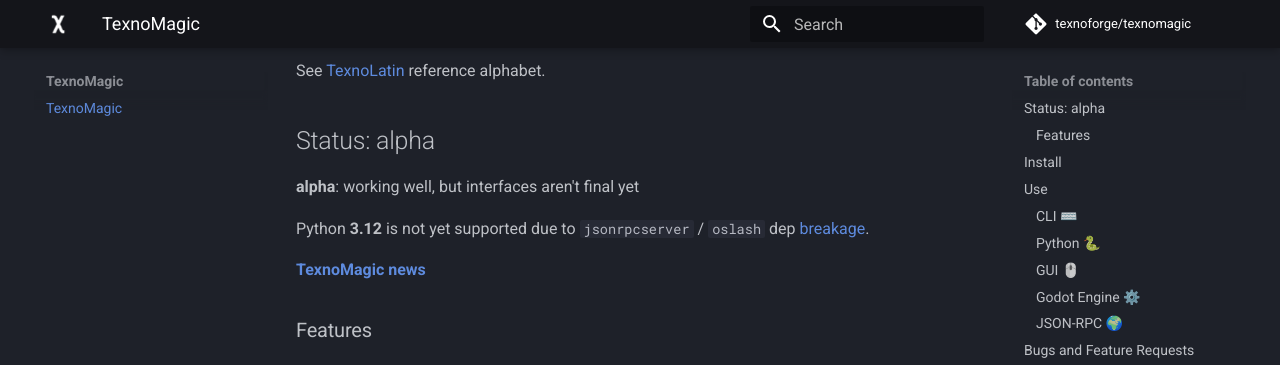
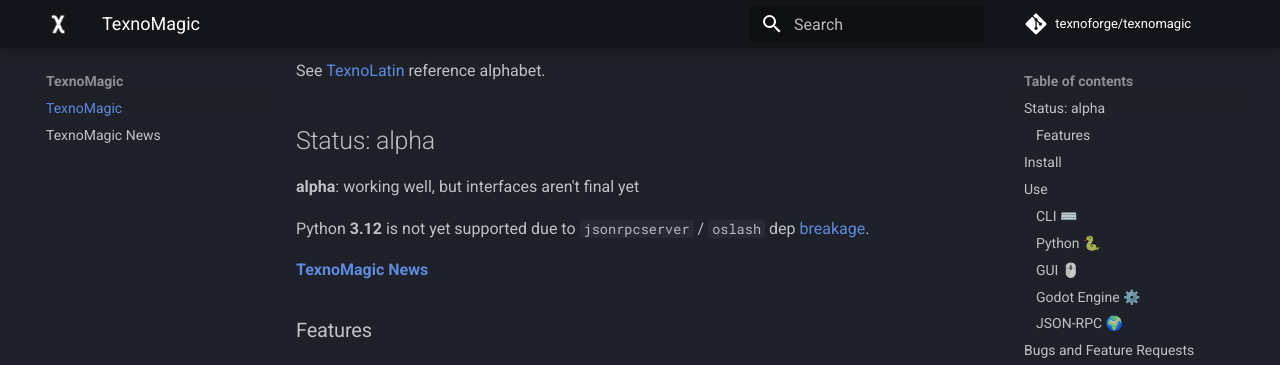
Before and after one commit to texnoforge/texnomagic, an MkDocs documentation site: the page built from docs/index.md, in a window 1280 px wide and 900 px high, scrolled down 482 px. Shown: the top 365 px of the window. Built offline with MkDocs 1.6.1 and Material for MkDocs 9.7.7, drawn with Linux system fonts in a browser that asks for light colours; comment, search, counter and statistics services are not loaded.

Commit message:
news: include in docs navigation

```diff
--- a/docs/index.md
+++ b/docs/index.md
@@ -26,7 +26,7 @@
 Python **3.12** is not yet supported due to `jsonrpcserver` / `oslash` dep
 [breakage](https://github.com/explodinglabs/jsonrpcserver/issues/273).
 
-**[TexnoMagic news](news.md)**
+**[TexnoMagic News](news.md)**
 
 
 ### Features
--- a/mkdocs.yml
+++ b/mkdocs.yml
@@ -11,6 +11,7 @@
     accent: cyan
 nav:
   - index.md
+  - news.md
 markdown_extensions:
   - admonition
   - toc:
```
Also changed, not shown: docs/news.md (+1 -1 lines).
